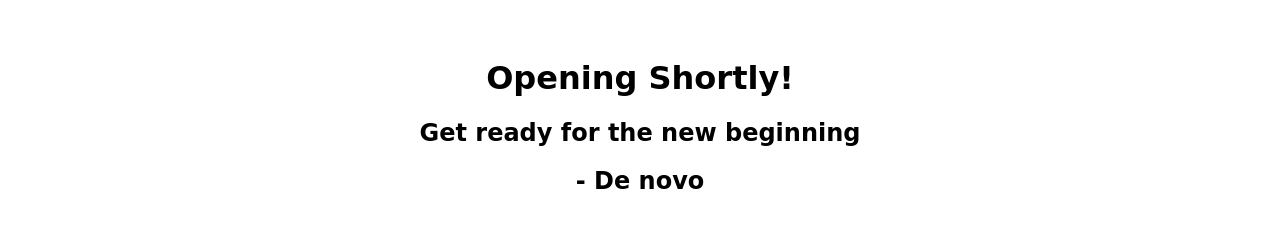
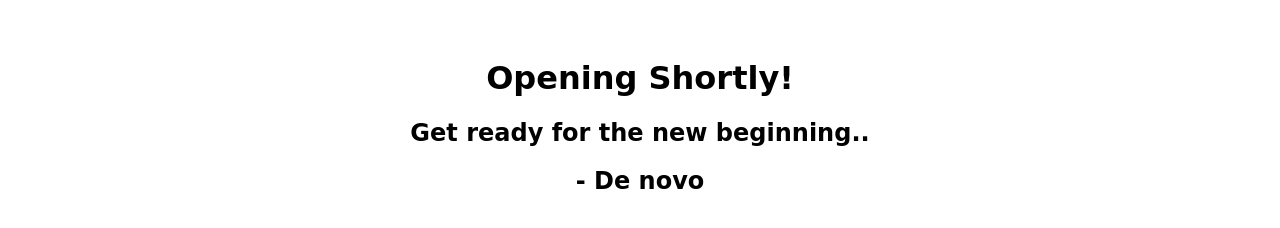
Before and after one commit to rushabhbarde/De-novo, a plain HTML site: page index.html in a window 1280 px wide. Shown: the part 82-310 px from the top of the page. Drawn offline with Linux system fonts and the light colour scheme; a web font is replaced by a local one.

Commit message:
1st phase

```diff
--- a/index.html
+++ b/index.html
@@ -60,7 +60,7 @@
         <div class="content-inner">
             <!-- Your website content goes here -->
             <h1>Opening Shortly!</h1>
-            <h2>Get ready for the new beginning</h2>
+            <h2>Get ready for the new beginning..</h2>
             <h2>- De novo</h2>
         </div>
     </div>
```
